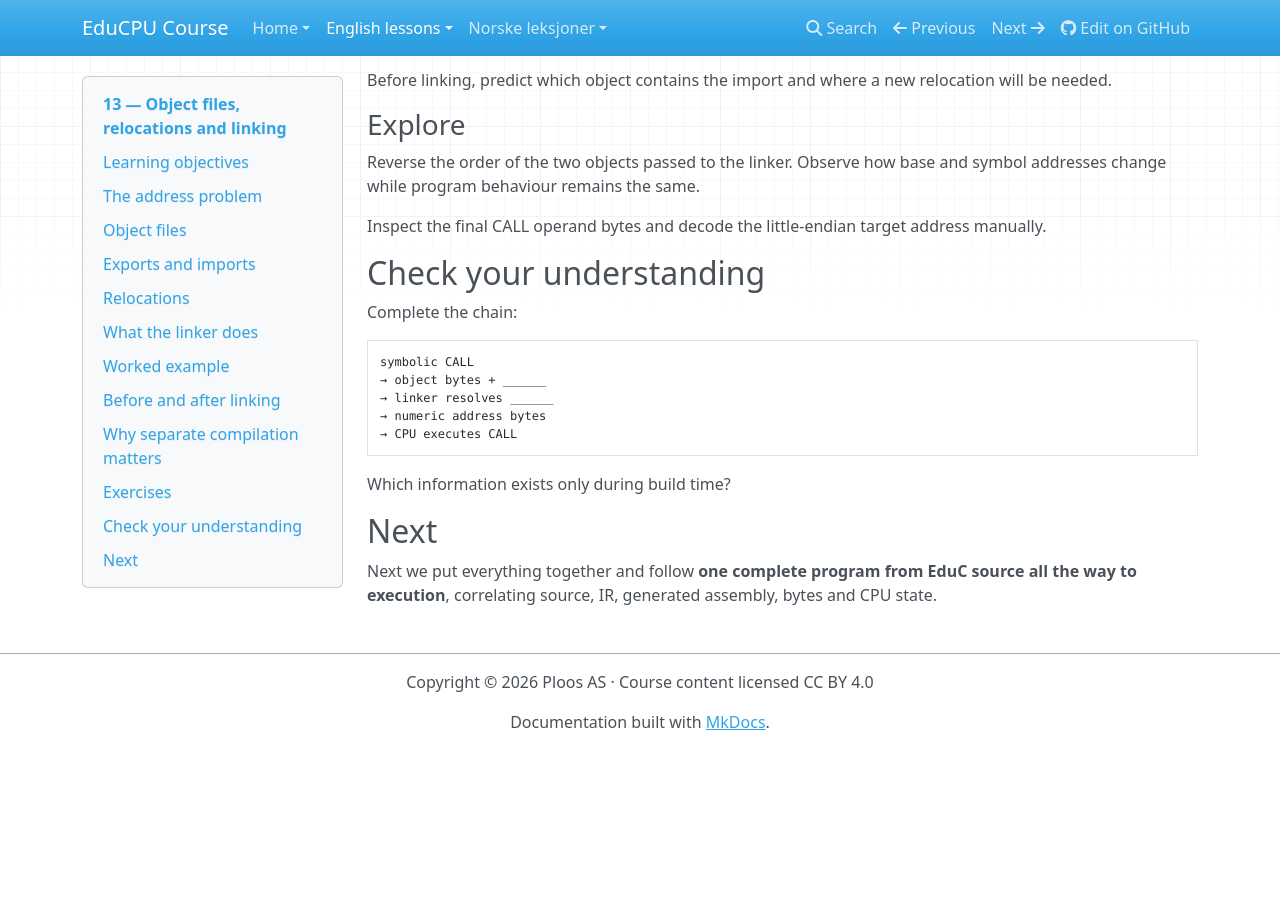
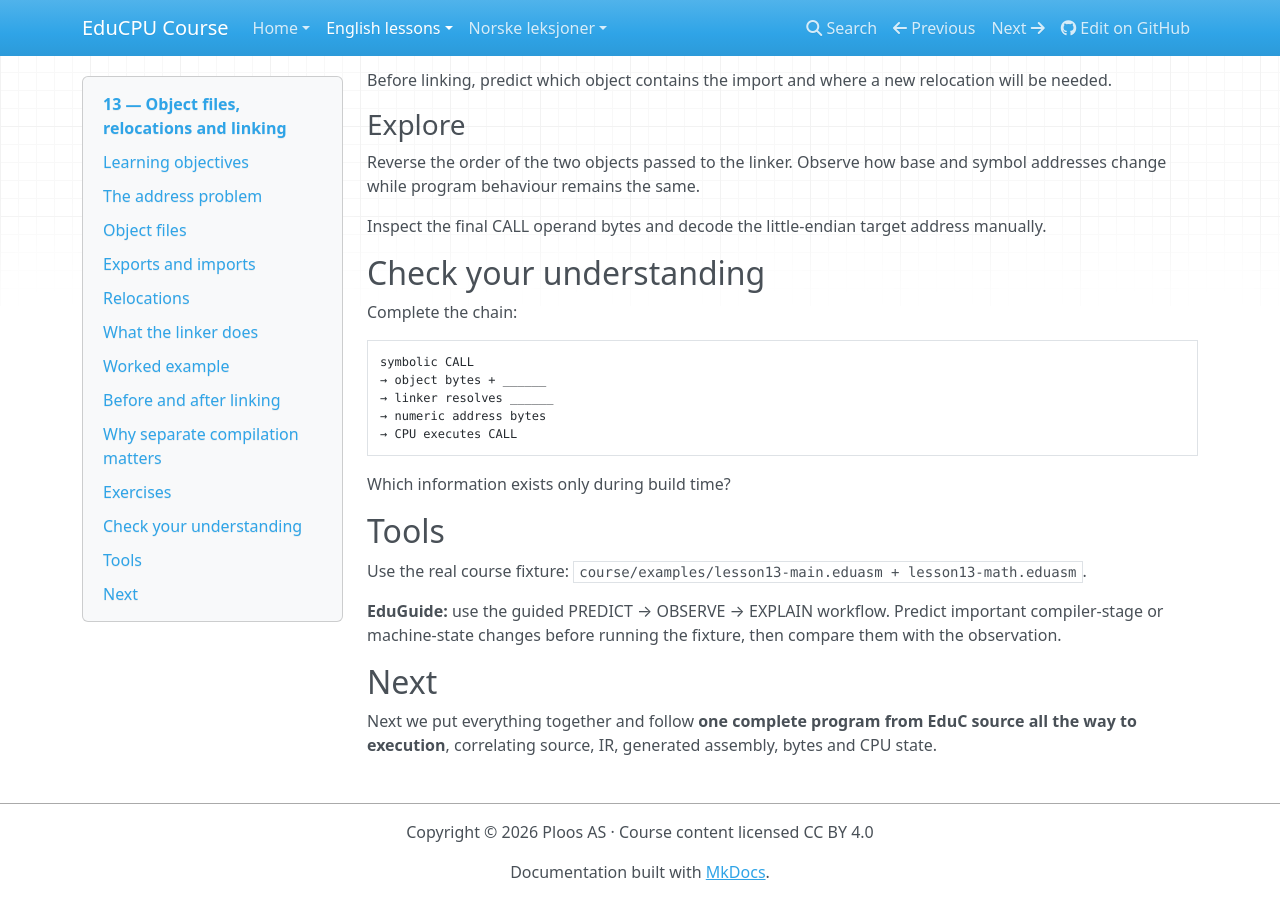
Before and after one commit to Ploos-AS/EduCPU, an MkDocs documentation site: the page built from course/en/lessons/13-objects-relocations-linking.md, in a window 1280 px wide and 900 px high, scrolled down 3767 px. Built offline with MkDocs 1.6.1, drawn with Linux system fonts in a browser that asks for light colours; nearby versions of some CDN libraries; before the commit the page ends 4517 px from its top, so only the background shows below that.

Commit message:
Pedagogy: expose tools and fixture in 13-objects-relocations-linking.md

```diff
--- a/course/en/lessons/13-objects-relocations-linking.md
+++ b/course/en/lessons/13-objects-relocations-linking.md
@@ -210,6 +210,12 @@
 
 Which information exists only during build time?
 
+## Tools
+
+Use the real course fixture: `course/examples/lesson13-main.eduasm + lesson13-math.eduasm`.
+
+**EduGuide:** use the guided PREDICT → OBSERVE → EXPLAIN workflow. Predict important compiler-stage or machine-state changes before running the fixture, then compare them with the observation.
+
 ## Next
 
 Next we put everything together and follow **one complete program from EduC source all the way to execution**, correlating source, IR, generated assembly, bytes and CPU state.
```
